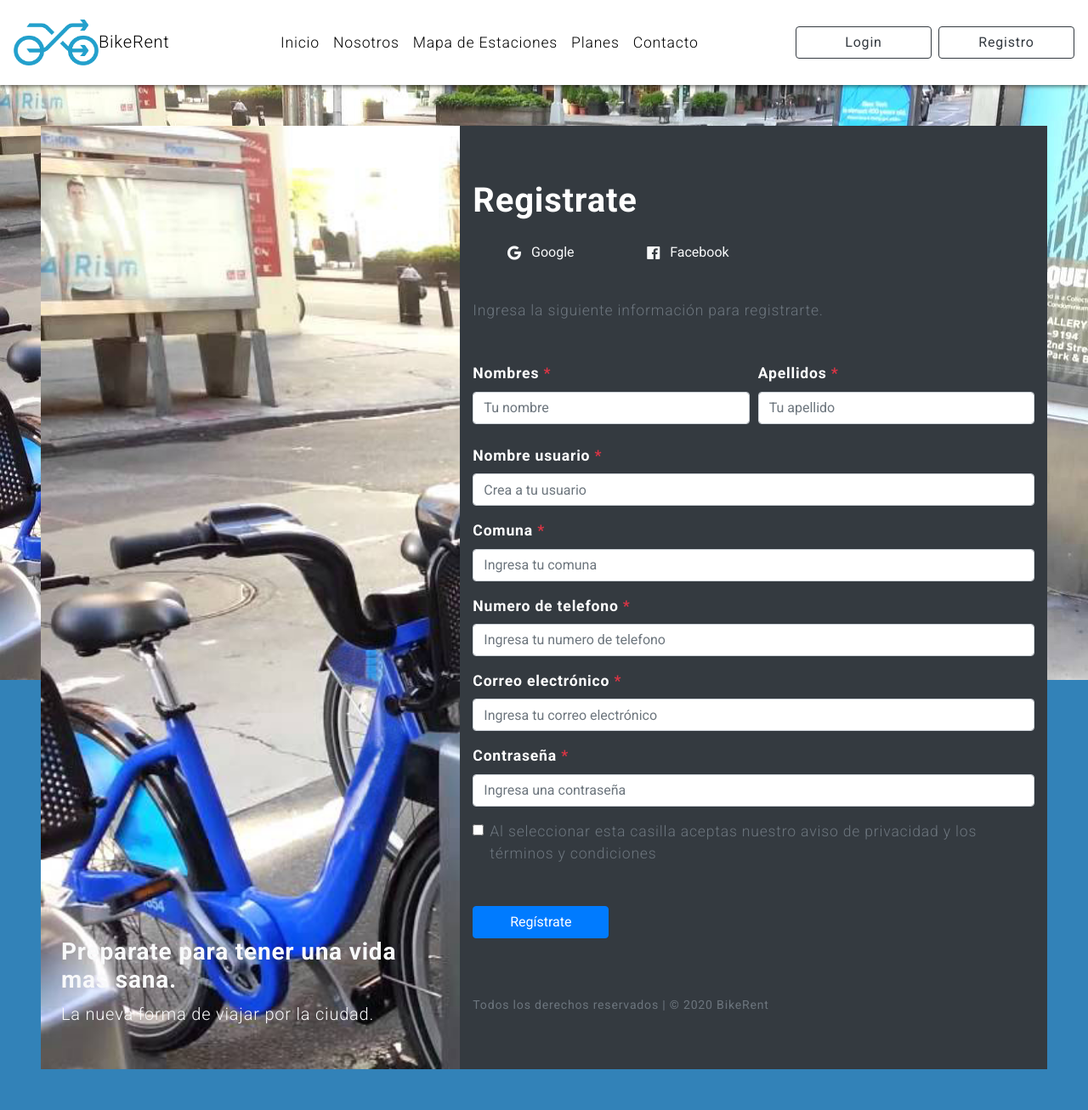
After one commit to Phillip-08/pruebaBIke, a Django app: page /Modulos/registro.html/ in a window 1280 px wide. The commit adds this page. Shown: the whole page at 85% size. Run offline with Django 3.2, Linux system fonts and the light colour scheme; some libraries are stand-ins or nearby versions.

Commit message:
trabajo duro

```diff
--- a/Modulos/admin.py
+++ b/Modulos/admin.py
@@ -2,3 +2,8 @@ from django.contrib import admin
 from .models import *
 
 # Register your models here.
+class registro1Admin(admin.ModelAdmin):
+    list_display = ('nombre','apellido','rut','comuna','email','nombre_usario')
+    fields=[('nombre','apellido','rut'),'comuna','email','nombre_usario']
+
+admin.site.register(registro1)
--- a/css/index2.css
+++ b/Modulos/static/css/index2.css
@@ -32,7 +32,7 @@ body {
     position: relative;
     width: 100%;
     height: 100vh ;
-    background: url(../img/maxresdefault.jpg);
+    background: url(../img/maxresdefault.jpg) no-repeat;
     background-attachment: fixed;
     background-position: center;
     background-size: cover;
--- a/css/registro.css
+++ b/Modulos/static/css/registro.css
@@ -1,19 +1,20 @@
 :root {
-    --color-dark: #15181f;
-    --color-dark-x: #2d343f;
-    --color-dark-xx: #1f232b;
-    --color-light: #ffffff;
-    --color-grey: #3282b8;
+    --color-dark: #15181f !important;
+    --color-dark-x: #2d343f!important;
+    --color-dark-xx: #1f232b!important;
+    --color-light: #ffffff!important;
+    --color-grey: #3282b8!important;
 }
 
 body {
-    font-family: 'Roboto', sans-serif;
-    font-size: 1.1rem;
-    font-weight: 300;
-    background-color: var(--color-grey);
-    color: var(--color-light);
-    letter-spacing: .05rem;
+    font-family: 'Roboto', sans-serif !important;
+    font-size: 1.1rem !important;
+    font-weight: 300 !important;
+    background-color: var(--color-grey)!important;
+    color: var(--color-light)!important;
+    letter-spacing: .05rem !important;
 }
+
 
 .bg-light {
     background-color: var(--color-light)!important;
--- /dev/null
+++ b/Modulos/templates/base.html
@@ -0,0 +1,80 @@
+{% load static %}
+<!DOCTYPE html>
+<html lang="es">
+<head>
+    <meta charset="UTF-8">
+    <meta name="viewport" content="width=device-width, initial-scale=1.0">
+    <meta name="viewport" content="width=device-width, initial-scale=1, shrink-to-fit=no">
+    <title>BikeRent</title>
+
+    <!--Estilos-->
+
+    <link rel="stylesheet" href="{% static 'css/index2.css'%}">
+    <link rel="stylesheet" href="{% static 'css/login.css' %}">
+    <link href="{% static 'css/registro.css' %}" rel="stylesheet">
+    <link href="https://unpkg.com/ionicons@4.5.10-0/dist/css/ionicons.min.css" rel="stylesheet">
+    <link rel="stylesheet" href="https://maxcdn.bootstrapcdn.com/bootstrap/4.0.0/css/bootstrap.min.css" integrity="sha384-Gn5384xqQ1aoWXA+058RXPxPg6fy4IWvTNh0E263XmFcJlSAwiGgFAW/dAiS6JXm" crossorigin="anonymous">
+    <link rel="stylesheet" href="https://stackpath.bootstrapcdn.com/bootstrap/4.5.2/css/bootstrap.min.css" integrity="sha384-JcKb8q3iqJ61gNV9KGb8thSsNjpSL0n8PARn9HuZOnIxN0hoP+VmmDGMN5t9UJ0Z" crossorigin="anonymous">
+    <link href="https://fonts.googleapis.com/css2?family=Open+Sans&display=swap" rel="stylesheet">
+    <link href="https://fonts.googleapis.com/css?family=Roboto:300,400,700&display=swap" rel="stylesheet">
+</head>
+
+
+<body>
+
+    <nav class="navbar navbar-expand-lg">
+        <a class="navbar-brand" href="#"><img src="img/logoCelesteBici.png" class="img-fluid" width="100px" height="100px" alt="" srcset="">BikeRent </a>
+        <button class="navbar-toggler" type="button" data-toggle="collapse" data-target="#navbarSupportedContent" aria-controls="navbarSupportedContent" aria-expanded="false" aria-label="Toggle navigation">
+            <ion-icon name="menu-outline"></ion-icon>
+        </button>
+
+        <div class="collapse navbar-collapse" id="navbarSupportedContent">
+          <ul class="navbar-nav mr-auto ml-auto text-center sticky-top">
+            <li class="nav-item active">
+              <a class="nav-link " href="http://127.0.0.1:8000/Modulos">Inicio <span class="sr-only">(current)</span></a>
+            </li>
+            <li class="nav-item">
+              <a class="nav-link" href="nosotros.html">Nosotros</a>
+            </li>
+             <li class="nav-item">
+                <a class="nav-link" href="Mapa.html">Mapa de Estaciones</a>
+            </li>
+            <li class="nav-item">
+                <a class="nav-link" href="Planes.html">Planes</a>
+            </li>
+            <li class="nav-item">
+                <a class="nav-link" href="contacto.html">Contacto</a>
+            </li>
+
+          </ul>
+
+          <div class="d-flex flex-row justify-content-around">
+            <a href="http://127.0.0.1:8000/Modulos/login.html" class="btn btn-outline-dark mr-2">Login</a>
+            <a href="http://127.0.0.1:8000/Modulos/registro.html" class="btn btn-outline-dark">Registro</a>
+          </div>
+
+        </div>
+      </nav>
+
+
+{% block content %}
+{% endblock %}
+
+
+    <script src="https://code.jquery.com/jquery-3.5.1.slim.min.js" integrity="sha384-DfXdz2htPH0lsSSs5nCTpuj/zy4C+OGpamoFVy38MVBnE+IbbVYUew+OrCXaRkfj" crossorigin="anonymous"></script>
+    <script src="https://cdn.jsdelivr.net/npm/popper.js@1.16.1/dist/umd/popper.min.js" integrity="sha384-9/reFTGAW83EW2RDu2S0VKaIzap3H66lZH81PoYlFhbGU+6BZp6G7niu735Sk7lN" crossorigin="anonymous"></script>
+    <script src="https://stackpath.bootstrapcdn.com/bootstrap/4.5.2/js/bootstrap.min.js" integrity="sha384-B4gt1jrGC7Jh4AgTPSdUtOBvfO8shuf57BaghqFfPlYxofvL8/KUEfYiJOMMV+rV" crossorigin="anonymous"></script>
+    <script src="https://unpkg.com/ionicons@5.1.2/dist/ionicons.js"></script>
+    <script src="https://maxcdn.bootstrapcdn.com/bootstrap/4.0.0/js/bootstrap.min.js" integrity="sha384-JZR6Spejh4U02d8jOt6vLEHfe/JQGiRRSQQxSfFWpi1MquVdAyjUar5+76PVCmYl" crossorigin="anonymous"></script>
+    <script src="https://cdnjs.cloudflare.com/ajax/libs/jquery-validate/1.19.2/jquery.validate.min.js"></script>
+    <script src="https://cdnjs.cloudflare.com/ajax/libs/jquery-validate/1.19.2/localization/messages_es.min.js"></script>
+
+    <script src="js/validacion.js"></script>
+    <script src="js/validacionRegistro.js"></script>
+    <script src="https://code.jquery.com/jquery-3.2.1.slim.min.js" integrity="sha384-KJ3o2DKtIkvYIK3UENzmM7KCkRr/rE9/Qpg6aAZGJwFDMVNA/GpGFF93hXpG5KkN" crossorigin="anonymous"></script>
+    <script src="https://cdnjs.cloudflare.com/ajax/libs/popper.js/1.12.9/umd/popper.min.js" integrity="sha384-ApNbgh9B+Y1QKtv3Rn7W3mgPxhU9K/ScQsAP7hUibX39j7fakFPskvXusvfa0b4Q" crossorigin="anonymous"></script>
+
+
+</body>
+
+</html>
--- a/registro.html
+++ b/Modulos/templates/registro.html
@@ -1,22 +1,11 @@
-<!doctype html>
-<html lang="es">
-  <head>
-    <!-- Required meta tags -->
-    <meta charset="utf-8">
-    <meta name="viewport" content="width=device-width, initial-scale=1, shrink-to-fit=no">
-    <!-- Bootstrap CSS -->
-    <link rel="stylesheet" href="https://maxcdn.bootstrapcdn.com/bootstrap/4.0.0/css/bootstrap.min.css" integrity="sha384-Gn5384xqQ1aoWXA+058RXPxPg6fy4IWvTNh0E263XmFcJlSAwiGgFAW/dAiS6JXm" crossorigin="anonymous">
-    <link href="https://fonts.googleapis.com/css?family=Roboto:300,400,700&display=swap" rel="stylesheet">
-    <link href="https://unpkg.com/ionicons@4.5.10-0/dist/css/ionicons.min.css" rel="stylesheet">
-    <link href="css/registro.css" rel="stylesheet">
+
+{% extends 'base.html' %}
+{% load static %}
 
 
+{% block content %}
 
-    <title>BikeRent | Registro</title>
-  </head>
-  <body>
-
-   <section class="contact-box">
+    <section class="contact-box">
        <div class="row no-gutters bg-dark">
            <div class="col-xl-5 col-lg-12 register-bg">
                 <div class="position-absolute testiomonial p-4">
@@ -43,6 +32,10 @@
                                 <label class="font-weight-bold " >Apellidos <span class="text-danger">*</span></label>
                                 <input type="text" id="apellido" name="" class="form-control" placeholder="Tu apellido"  />
                             </div>
+                        </div>
+                        <div class="form-group mb-3">
+                            <label class="font-weight-bold" >Nombre usuario <span class="text-danger">*</span></label>
+                            <input type="text" id="Nombre_usuario" name="" class="form-control" placeholder="Crea a tu usuario" />
                         </div>
                         <div class="form-group mb-3">
                             <label class="font-weight-bold" >Comuna <span class="text-danger">*</span></label>
@@ -75,29 +68,8 @@
            </div>
        </div>
    </section>
+   </form>
+{% endblock %}
 
     <!-- Optional JavaScript -->
     <!-- jQuery first, then Popper.js, then Bootstrap JS -->
-    <script src="js/validacionRegistro.js"></script>
-    <script src="https://code.jquery.com/jquery-3.2.1.slim.min.js" integrity="sha384-KJ3o2DKtIkvYIK3UENzmM7KCkRr/rE9/Qpg6aAZGJwFDMVNA/GpGFF93hXpG5KkN" crossorigin="anonymous"></script>
-    <script src="https://cdnjs.cloudflare.com/ajax/libs/popper.js/1.12.9/umd/popper.min.js" integrity="sha384-ApNbgh9B+Y1QKtv3Rn7W3mgPxhU9K/ScQsAP7hUibX39j7fakFPskvXusvfa0b4Q" crossorigin="anonymous"></script>
-    <script src="https://maxcdn.bootstrapcdn.com/bootstrap/4.0.0/js/bootstrap.min.js" integrity="sha384-JZR6Spejh4U02d8jOt6vLEHfe/JQGiRRSQQxSfFWpi1MquVdAyjUar5+76PVCmYl" crossorigin="anonymous"></script>
-    <script src="https://unpkg.com/ionicons@5.1.2/dist/ionicons.js"></script>
-    <script src="https://cdnjs.cloudflare.com/ajax/libs/jquery-validate/1.19.2/jquery.validate.min.js"></script>
-    <script src="https://cdnjs.cloudflare.com/ajax/libs/jquery-validate/1.19.2/localization/messages_es.min.js"></script>
-    <script src="https://cdn.jsdelivr.net/npm/popper.js@1.16.1/dist/umd/popper.min.js" integrity="sha384-9/reFTGAW83EW2RDu2S0VKaIzap3H66lZH81PoYlFhbGU+6BZp6G7niu735Sk7lN"  crossorigin="anonymous"></script>
-
-    <script
-      src="https://code.jquery.com/jquery-3.5.1.slim.min.js"
-      integrity="sha384-DfXdz2htPH0lsSSs5nCTpuj/zy4C+OGpamoFVy38MVBnE+IbbVYUew+OrCXaRkfj"
-      crossorigin="anonymous"
-    ></script>
-
-    <script
-      src="https://stackpath.bootstrapcdn.com/bootstrap/4.5.2/js/bootstrap.min.js"
-      integrity="sha384-B4gt1jrGC7Jh4AgTPSdUtOBvfO8shuf57BaghqFfPlYxofvL8/KUEfYiJOMMV+rV"
-      crossorigin="anonymous"
-    ></script>
-
-  </body>
-</html>
--- a/Modulos/urls.py
+++ b/Modulos/urls.py
@@ -1,6 +1,12 @@
-from django.urls import path
+
+from Modulos.models import registro1
+from django.urls.conf import path
+from django.urls import re_path
 from . import views
 
+
 urlpatterns = [
-    path('', views),
+     re_path( r'^$', views.index2, name="index2"), # funcion re_path remplaza url
+     re_path( r'^login.html/$', views.login, name="login"),
+     re_path( r'^registro.html/$', views.registro, name="registro_views")
 ]
--- a/Modulos/views.py
+++ b/Modulos/views.py
@@ -1,7 +1,18 @@
 from django.shortcuts import render
+from django.http import HttpResponse
 from django.utils import timezone
+from django.contrib.auth.forms import UserCreationForm
 
 # Create your views here.
+from .models import *
+from django.shortcuts import render
+#from .filters import OrderFilter
 
-def principal(request):
-    return render(request, 'Modulos/index2.html',{})
+def index2(request):
+    return render(request, 'index2.html')
+
+def login(request):
+    return render(request, 'login.html')
+
+def registro(request):
+    return render(request, 'registro.html')
--- a/blog/settings.py
+++ b/blog/settings.py
@@ -123,4 +123,4 @@ USE_TZ = True
 # https://docs.djangoproject.com/en/3.1/howto/static-files/
 
 STATIC_URL = '/static/'
-STATIC_ROOT = os.path.join(BASE_DIR, 'static')
+STATIC_ROOT = os.path.join(BASE_DIR, '/static/')
--- a/blog/urls.py
+++ b/blog/urls.py
@@ -16,8 +16,12 @@ Including another URLconf
 from django.contrib import admin
 from django.urls import path
 from django.urls.conf import include
+from django.views.generic import RedirectView
+from django.conf import settings
+from django.conf.urls.static import static
 
 urlpatterns = [
     path('admin/', admin.site.urls),
-    path('', include('Modulos.urls'))
-]
+    path('Modulos/', include('Modulos.urls')),
+    path('', RedirectView.as_view(url='Modulos/', permanent=True))
+] + static(settings.STATIC_URL, document_root=settings.STATIC_ROOT)
--- a/login.html
+++ b/login.html
@@ -1,3 +1,4 @@
+{% load static%}
 <!DOCTYPE html>
 <html lang="en">
 <head>
@@ -19,6 +20,7 @@
                 <img class="avatar"src="img/logoCelesteBici.png" alt="LogoBici">
                 <h1>Entre Aquí</h1>
                 <form id="form-nuevousuario" method="POST">
+                    {% csrf token %}
                     <!--USERNAME-->
                     <label for="idNombreCompleto">Usuario</label>
                     <input type="text" placeholder="Ingrese Usuario" id="idNombreCompleto" name="idNombreCompleto" required />
```
Also changed, not shown: Modulos/models.py (+19 -1 lines), Modulos/templates/HTML/index2.html (deleted, +0 -66 lines), Modulos/templates/index2.html (added, +13 -0 lines), Modulos/templates/login.html (added, +35 -0 lines), Modulos/static/css/contacto.css (renamed from css/contacto.css), Modulos/static/css/login.css (line endings or trailing spaces), Modulos/static/css/mapa.css (renamed from css/mapa.css), Modulos/static/css/nosotros.css (renamed from css/nosotros.css), Modulos/static/css/planes.css (renamed from css/planes.css), Modulos/static/css/style.css (renamed from css/style.css).
